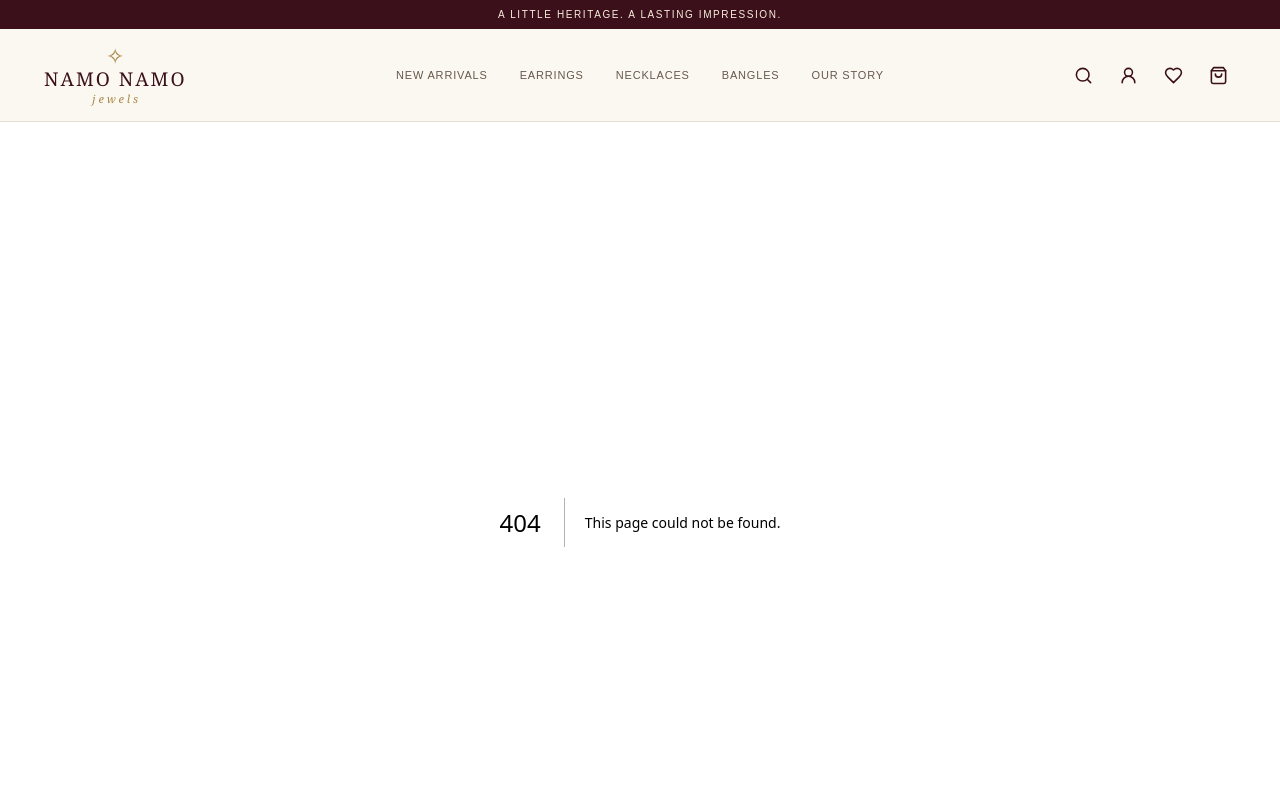
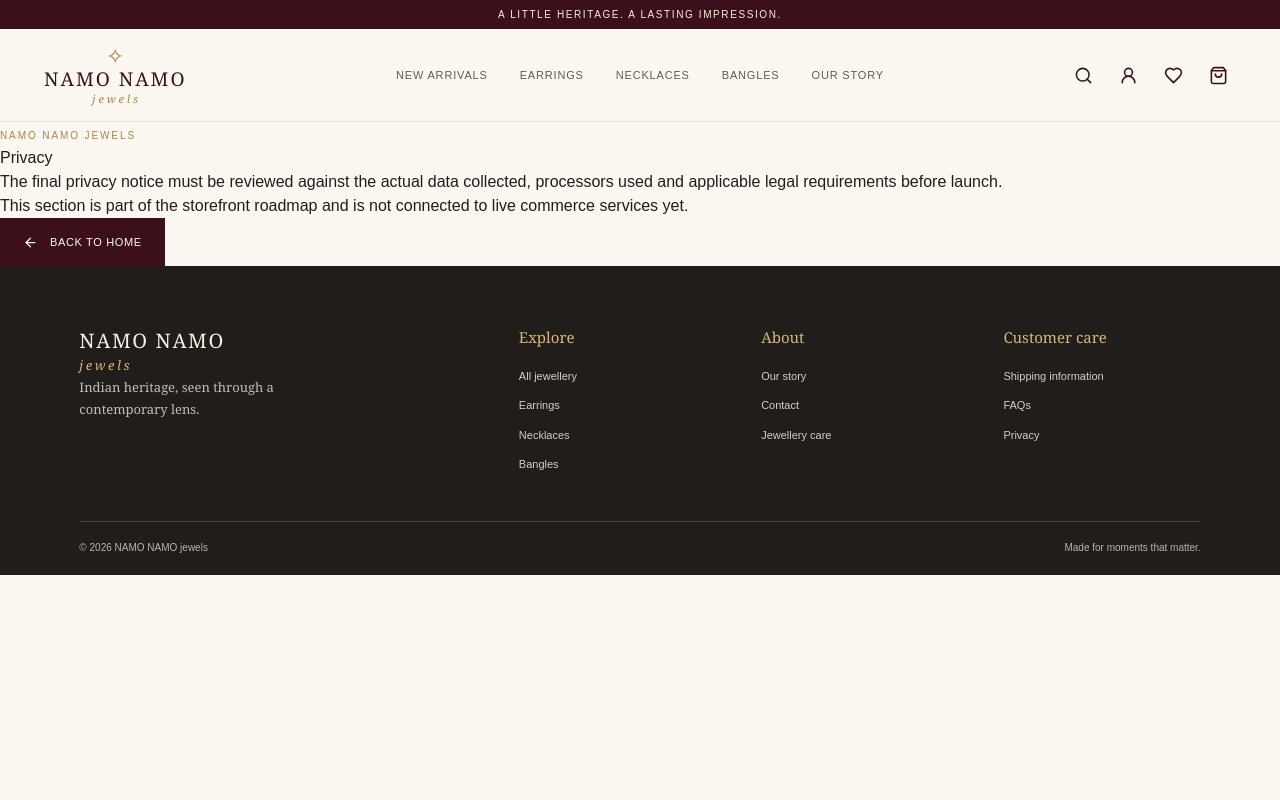
Before and after one commit to garvgola/luxury-traditional-jewelry-store, a Next.js app: page /privacy in a window 1280 px wide. Before the commit this address had no page. Shown: the top 800 px of the page. Built offline with nearby package versions, Linux system fonts and the light colour scheme.

Commit message:
Add storefront route: src/app/privacy/page.tsx

```diff
--- /dev/null
+++ b/src/app/privacy/page.tsx
@@ -0,0 +1,4 @@
+import { ComingSoon } from "@/components/coming-soon";
+export default function PrivacyPage() {
+  return <ComingSoon title="Privacy" description="The final privacy notice must be reviewed against the actual data collected, processors used and applicable legal requirements before launch." />;
+}
```
